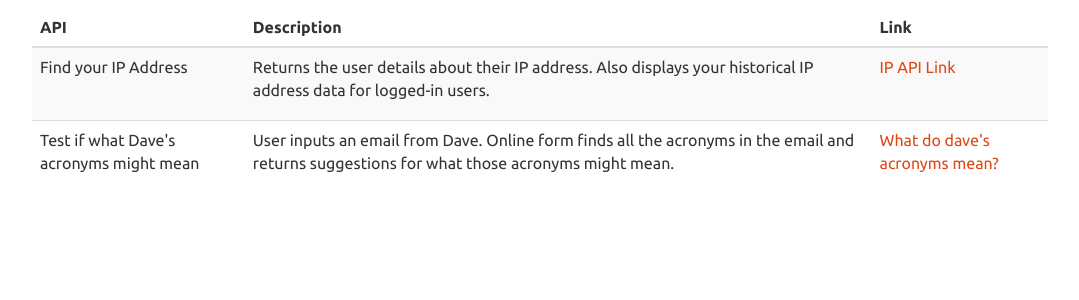
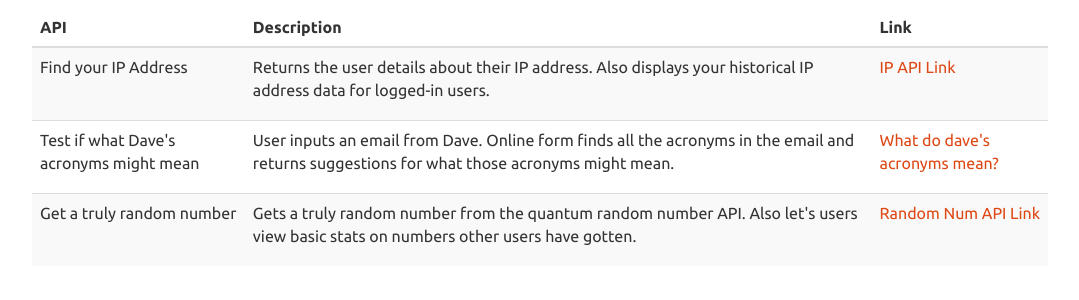
Before and after one commit to jeffthemaximum/django-and-apis, a Django app: page / in a window 1280 px wide. Shown: the part 194-494 px from the top of the page, without its empty margins (105-1184 px from the left). Run offline with Django 3.2, Linux system fonts and the light colour scheme; parts of the project's set-up code (start-up, migrations or seed data) failed here and were passed over; some libraries are stand-ins or nearby versions.

Commit message:
updated home index

```diff
--- a/home/templates/home/index.html
+++ b/home/templates/home/index.html
@@ -36,6 +36,17 @@
                 <a href="{% url 'acronym_index' %}">What do dave's acronyms mean?</a>
               </td>
             </tr>
+            <tr>
+              <td>
+                <p>Get a truly random number</p>
+              </td>
+              <td>
+                <p>Gets a truly random number from the quantum random number API. Also let's users view basic stats on numbers other users have gotten.</p>
+              </td>
+              <td>
+                <a href="{% url 'random_index' %}">Random Num API Link</a>
+              </td>
+            </tr>
         </table>
     </div>
 {% endblock %}
```
